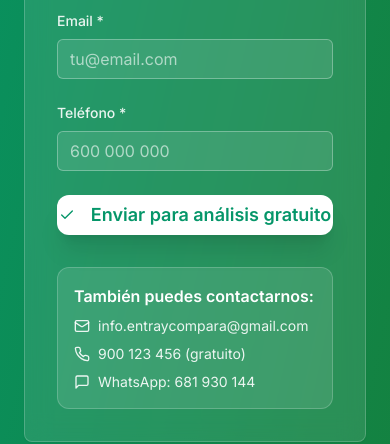
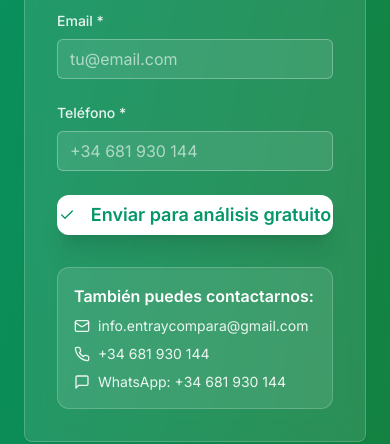
Before and after one commit to AlexandrUlyanov/verde-ahorro-facil-76, a React (Vite) app: page / in a window 390 px wide. Shown: the part 10200-10644 px from the top of the page. Built offline with nearby package versions, Linux system fonts and the light colour scheme.

Commit message:
Fix: Update contact information
Replaces outdated phone and email with the correct contact details across all components.

```diff
--- a/src/components/CallToAction.tsx
+++ b/src/components/CallToAction.tsx
@@ -88,7 +88,7 @@ const CallToAction = () => {
                   </label>
                   <Input
                     type="tel"
-                    placeholder="600 000 000"
+                    placeholder="+34 681 930 144"
                     value={phone}
                     onChange={(e) => setPhone(e.target.value)}
                     required
@@ -152,11 +152,11 @@ const CallToAction = () => {
                   </div>
                   <div className="flex items-center gap-3">
                     <Phone className="w-5 h-5 text-emerald-200" />
-                    <span className="text-white/90">900 123 456 (gratuito)</span>
+                    <span className="text-white/90">+34 681 930 144</span>
                   </div>
                   <div className="flex items-center gap-3">
                     <MessageSquare className="w-5 h-5 text-emerald-200" />
-                    <span className="text-white/90">WhatsApp: 681 930 144</span>
+                    <span className="text-white/90">WhatsApp: +34 681 930 144</span>
                   </div>
                 </div>
               </CardContent>
--- a/src/components/FileUploadSection.tsx
+++ b/src/components/FileUploadSection.tsx
@@ -207,7 +207,7 @@ const FileUploadSection = () => {
                     </label>
                     <Input
                       type="tel"
-                      placeholder="600 000 000"
+                      placeholder="+34 681 930 144"
                       value={phone}
                       onChange={(e) => setPhone(e.target.value)}
                       required
@@ -234,11 +234,11 @@ const FileUploadSection = () => {
                       </div>
                       <div className="flex items-center gap-2">
                         <Phone className="w-4 h-4" />
-                        <span>900 123 456 (gratuito)</span>
+                        <span>+34 681 930 144</span>
                       </div>
                       <div className="flex items-center gap-2">
                         <MessageSquare className="w-4 h-4" />
-                        <span>WhatsApp: 681 930 144</span>
+                        <span>WhatsApp: +34 681 930 144</span>
                       </div>
                     </div>
                   </div>
--- a/src/components/Footer.tsx
+++ b/src/components/Footer.tsx
@@ -1,3 +1,4 @@
+
 import { Heart, Mail, Phone, MapPin, MessageSquare, Shield, Lock } from "lucide-react";
 
 const Footer = () => {
@@ -35,7 +36,7 @@ const Footer = () => {
                 className="flex items-center gap-3 bg-green-600 hover:bg-green-700 text-white px-4 py-3 rounded-xl transition-colors w-full max-w-xs"
               >
                 <MessageSquare className="w-5 h-5" />
-                <span className="font-semibold">WhatsApp: 681 930 144</span>
+                <span className="font-semibold">WhatsApp: +34 681 930 144</span>
               </button>
 
               <div className="space-y-2">
@@ -45,7 +46,7 @@ const Footer = () => {
                 </div>
                 <div className="flex items-center gap-3">
                   <Phone className="w-5 h-5 text-emerald-400" />
-                  <span className="text-gray-300">900 123 456 (gratuito)</span>
+                  <span className="text-gray-300">+34 681 930 144</span>
                 </div>
                 <div className="flex items-center gap-3">
                   <MapPin className="w-5 h-5 text-emerald-400" />
--- a/src/components/SecondaryUploadForm.tsx
+++ b/src/components/SecondaryUploadForm.tsx
@@ -93,7 +93,7 @@ const SecondaryUploadForm = () => {
                     </label>
                     <Input
                       type="tel"
-                      placeholder="600 000 000"
+                      placeholder="+34 681 930 144"
                       value={phone}
                       onChange={(e) => setPhone(e.target.value)}
                       required
@@ -134,7 +134,7 @@ const SecondaryUploadForm = () => {
                       </div>
                       <div className="flex items-center gap-2 bg-white/10 rounded-lg p-3">
                         <Phone className="w-4 h-4" />
-                        <span>900 123 456 (gratuito)</span>
+                        <span>+34 681 930 144</span>
                       </div>
                     </div>
                   </div>
```
